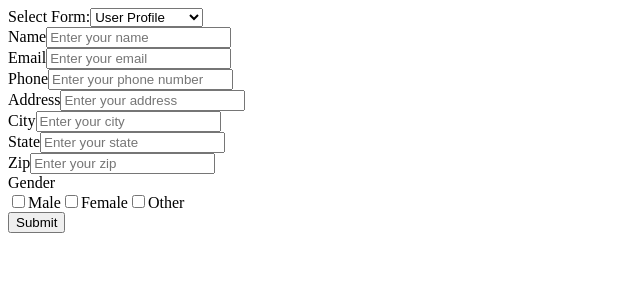
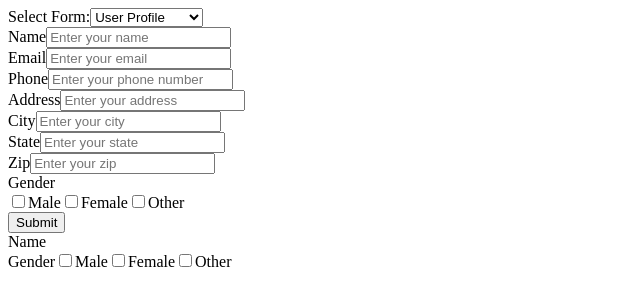
Before and after one commit to aayushgelal/dynamic_form_, a React (Vite) app: page / in a window 1280 px wide. Shown: the top 306 px of the page, without its empty margins (0-640 px from the left). Built offline with nearby package versions, Linux system fonts and the light colour scheme.

Commit message:
independentcomponent

```diff
--- a/src/App.tsx
+++ b/src/App.tsx
@@ -4,6 +4,8 @@ import formSchema from "./form.json";
 import { FormSelector } from "./components/FormSelector";
 import { FormType } from "./types/Form";
 import { DynamicForm } from "./components/DyanmicForm";
+import { MyForm } from "./components/IndividualForm";
+import InputField from "./components/AllinOne/InputField";
 
 export default function App() {
   const [currentFormType, setCurrentFormType] =
@@ -30,12 +32,17 @@ export default function App() {
 
   return (
     <main>
-      <FormSelector onFormTypeChange={setCurrentFormType} />
+      <FormSelector
+        selectedForm={currentFormType}
+        onFormTypeChange={setCurrentFormType}
+      />
       <DynamicForm
         formType={currentFormType}
         formSchema={formSchema}
         onSubmit={handleFormSubmit}
       />
+      <InputField id="name" />
+      <InputField id="gender" />
     </main>
   );
 }
--- /dev/null
+++ b/src/components/AllinOne/InputField.tsx
@@ -0,0 +1,98 @@
+import React, { useState, useEffect } from "react";
+import { FieldType, FormType } from "../../types/Form";
+import { validateField } from "../../validation/validation";
+import formFields from "../../form.json";
+
+interface InputFieldProps {
+  id: string;
+}
+
+const InputField: React.FC<InputFieldProps> = ({ id }) => {
+  const [field, setField] = useState<FieldType | null>(null);
+  const [value, setValue] = useState<any>("");
+  const [error, setError] = useState<string | null>(null);
+
+  useEffect(() => {
+    const findFieldById = (id: string) => {
+      for (const section in formFields) {
+        console.log(section);
+        if (formFields[section as FormType]) {
+          const foundField = formFields[section as FormType].fields.find(
+            (field: FieldType) => field.id === id,
+          );
+          if (foundField) return foundField;
+        }
+      }
+      return null;
+    };
+
+    const fieldData = findFieldById(id);
+    setField(fieldData);
+  }, [id, formFields]);
+
+  const handleChange = (
+    e: React.ChangeEvent<
+      HTMLInputElement | HTMLTextAreaElement | HTMLSelectElement
+    >,
+  ) => {
+    let newValue: any = e.target.value;
+
+    if (field?.type === "file") {
+      newValue = e.target.files ? e.target.files[0] : null;
+    }
+    if (field?.type === "checkbox") {
+      newValue = e.target.checked;
+    }
+
+    setValue(newValue);
+
+    const validationError = validateField(newValue, field!);
+    setError(validationError);
+  };
+
+  if (!field) {
+    return <div>Field not found</div>;
+  }
+
+  return (
+    <div>
+      <label htmlFor={id}>{field.label}</label>
+
+      {field.type === "textarea" && (
+        <textarea
+          id={id}
+          placeholder={field.placeholder}
+          value={value}
+          onChange={handleChange}
+        />
+      )}
+      {field.type === "checkbox" &&
+        field.options?.map((option) => {
+          return (
+            <label key={option}>
+              <input type="checkbox" value={option} onChange={handleChange} />
+              {option}
+            </label>
+          );
+        })}
+
+      {field.type === "file" && (
+        <input id={id} type="file" onChange={handleChange} />
+      )}
+
+      {/* {field.type !== "textarea" && field.type !== "file" && (
+        <input
+          id={id}
+          type={field.type}
+          placeholder={field.placeholder}
+          value={value}
+          onChange={handleChange}
+        />
+      )} */}
+
+      {error && <span style={{ color: "red" }}>{error}</span>}
+    </div>
+  );
+};
+
+export default InputField;
--- a/src/components/DyanmicForm.tsx
+++ b/src/components/DyanmicForm.tsx
@@ -49,7 +49,6 @@ export const DynamicForm: React.FC<DynamicFormProps> = ({
 
     const field = currentForm.fields.find((f: FieldType) => f.id === fieldId);
     if (field) {
-
       const error = validateField(value, field);
       setErrors((prevErrors) => ({
         ...prevErrors,
--- /dev/null
+++ b/src/components/IndividualForm.tsx
@@ -0,0 +1,46 @@
+import { useState } from "react";
+import { CheckboxGroup } from "./InputTypes/CheckBox";
+import { Select } from "./InputTypes/SelectProps";
+import { TextArea } from "./InputTypes/TextArea";
+import { TextInput } from "./InputTypes/TextInput";
+
+export const MyForm: React.FC = () => {
+  const [value, setValue] = useState("");
+  const handleChange = (e: any) => {
+    setValue(e);
+  };
+
+  return (
+    <div>
+      <TextInput
+        id="email"
+        type="email"
+        value={value}
+        onChange={handleChange}
+        placeholder="Enter your email"
+        required
+      />
+
+      <TextArea
+        id="description"
+        value=""
+        onChange={handleChange}
+        placeholder="Enter description"
+      />
+
+      <Select
+        id="country"
+        value=""
+        options={["USA", "Canada", "UK"]}
+        onChange={handleChange}
+      />
+
+      <CheckboxGroup
+        id="interests"
+        value={[]}
+        options={["Sports", "Music", "Travel"]}
+        onChange={handleChange}
+      />
+    </div>
+  );
+};
--- a/src/components/InputTypes/CheckBox.tsx
+++ b/src/components/InputTypes/CheckBox.tsx
@@ -8,7 +8,6 @@ export const CheckboxGroup: React.FC<CheckboxGroupProps> = ({
   id,
   value,
   options,
-  onChange,
 }) => (
   <div>
     {options.map((option) => (
```
